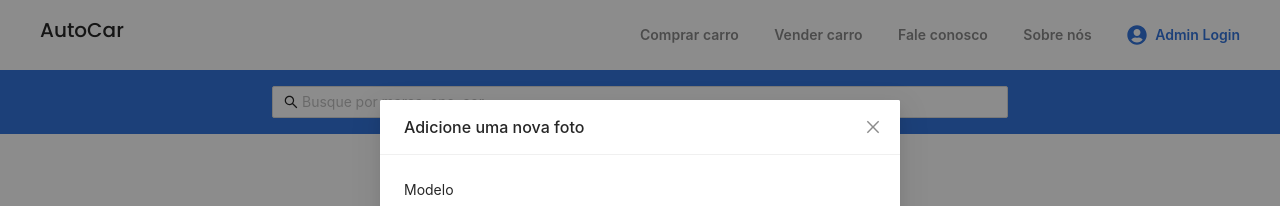
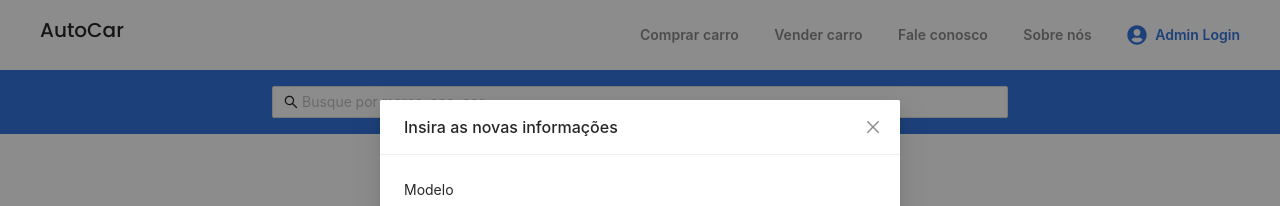
Before and after one commit to monafmenezes/autocar-app, a React (Create React App) app in the folder client/: page /admin in a window 1280 px wide. Both pictures are taken after a click on the element "Adicionar veículo". Shown: the top 206 px of the page. Built offline with nearby package versions, Linux system fonts and the light colour scheme; no server answers.

Commit message:
fix: Ajust modal title

```diff
--- a/client/src/components/ModalForm/index.jsx
+++ b/client/src/components/ModalForm/index.jsx
@@ -37,7 +37,7 @@ const ModalForm = ({ open, setOpen, id = null, setId = null }) => {
   };
   return (
     <Modal
-      title={id ? "Insira as novas informações" : "Adicione uma nova foto"}
+      title={id ? "Adicione uma nova foto" : "Insira as novas informações"}
       open={open}
       onCancel={() => setOpen(false)}
       footer={[]}
```
